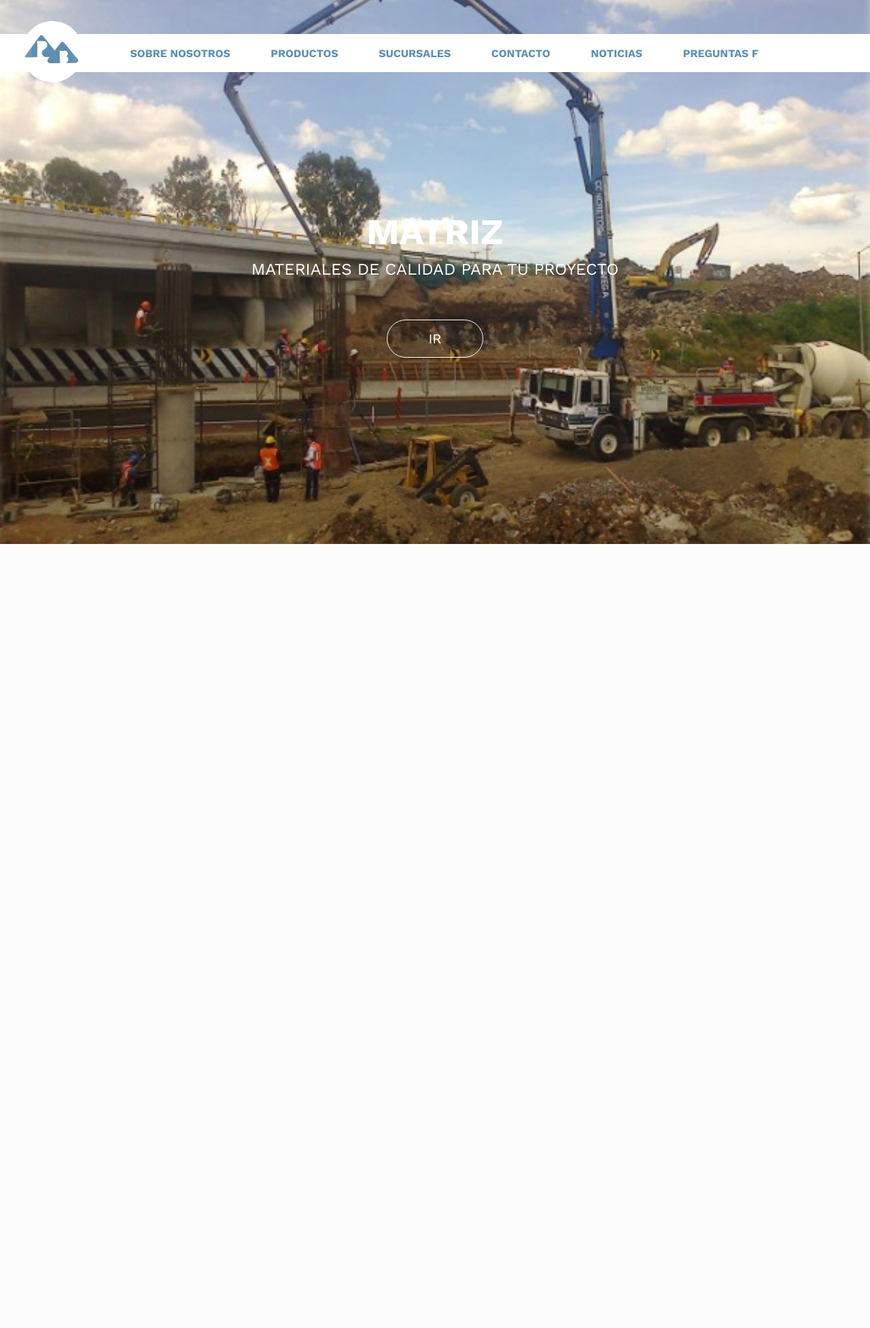
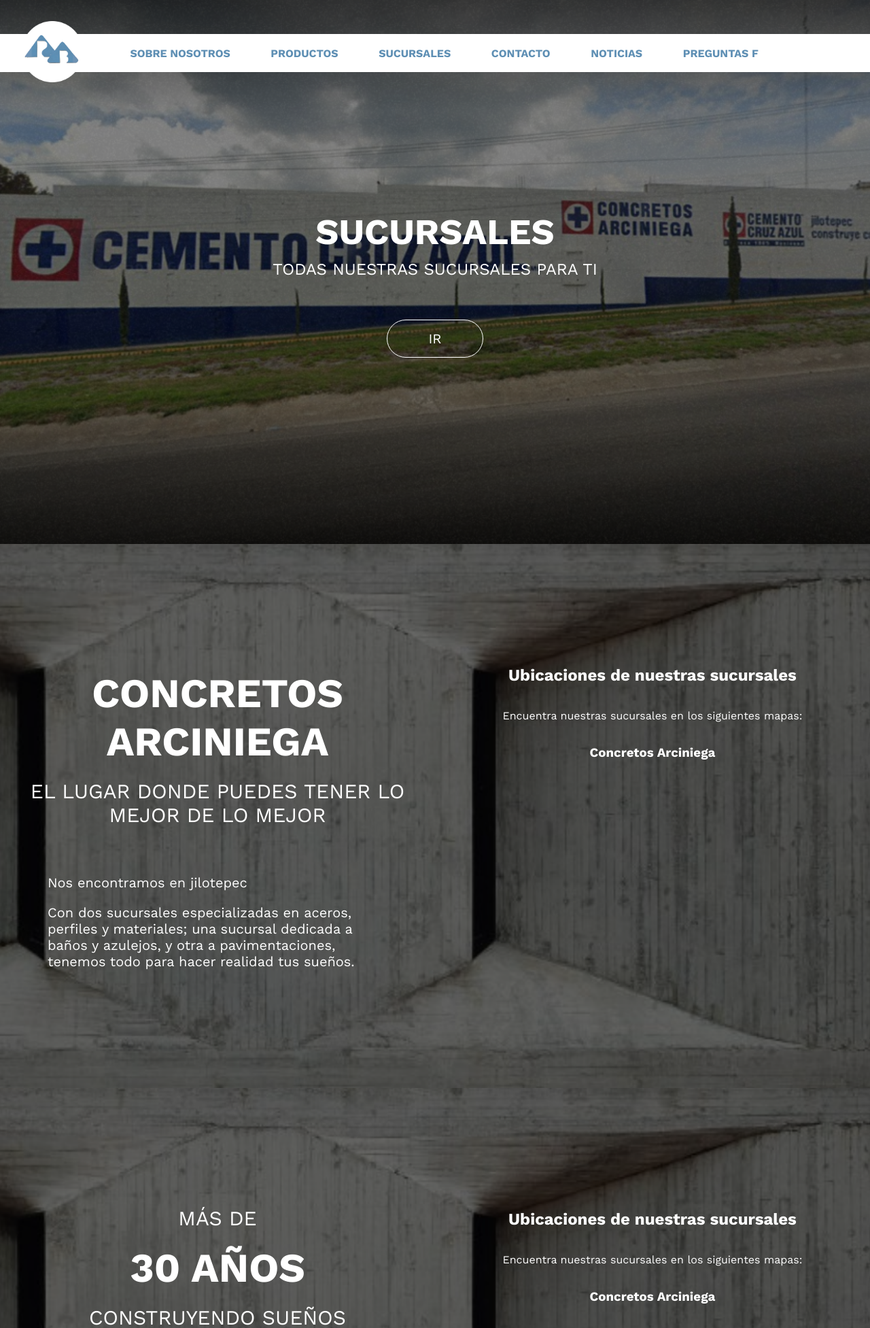
Before and after one commit to Dust-Man/Arciniega, a PHP site: page /sucursales.php in a window 1280 px wide. Shown: the top 1953 px of the page at 68% size. Before the commit the page ends 800 px from the top, so only its background shows below. Run offline with PHP 8.4, Linux system fonts and the light colour scheme; grey boxes are pictures that could not be loaded.

Commit message:
sucursales

```diff
--- a/css/principal.css
+++ b/css/principal.css
@@ -154,8 +154,8 @@
 .--imagen-bano-aesteri{
     background-image: url("../img/bano-aesteri.png");
 }
-.--grua{
-    background-image: url("../img/fondos/grua.jpg");
+.--sucursal{
+    background-image: url("../img/fondos/sucursal.jpg");
 }
 /*BOTONES*/
 .boton-accion{
--- a/sucursales.php
+++ b/sucursales.php
@@ -11,11 +11,127 @@
         include("./header.php")
 ?>
 <main>
-    <div class="layout1 --grua">
-            <h1 class="l1__title">MATRIZ</h1>
-            <p class="l1__caption --upper --mbottom60">Materiales de calidad para tu proyecto</p>
+    <div class="layout1 --sucursal">
+            <h1 class="l1__title">SUCURSALES</h1>
+            <p class="l1__caption --upper --mbottom60">Todas nuestras sucursales para ti</p>
             <a href="#contacto" class="boton-accion">Ir</a>
     </div>
+
+    <section id="experiencia-ubicaciones" class="layout2 --imagen-paredes-concreto">
+    <!-- Primera parte: Información de experiencia -->
+    <div>
+        <p class="texto-medio-grande">
+            <span class="texto-medio">CONCRETOS ARCINIEGA</span><span>El lugar donde puedes tener lo mejor de lo mejor</span>
+        </p>
+        <div class="contenedor-de-texto">
+            <p>Nos encontramos en jilotepec </p>
+            <p>Con dos sucursales especializadas en aceros, perfiles y materiales; una sucursal dedicada a baños y azulejos, y otra a pavimentaciones, tenemos todo para hacer realidad tus sueños.</p>
+        </div>
+    </div>
+
+    <!-- Segunda parte: Mapas de las ubicaciones -->
+    <div>
+        <h2>Ubicaciones de nuestras sucursales</h2>
+        <p>Encuentra nuestras sucursales en los siguientes mapas:</p>
+
+        <!-- Mapa 1: Concretos Arciniega -->
+        <h3>Concretos Arciniega</h3>
+        <div class="map-container">
+            <iframe
+                src="https://www.google.com/maps/embed?pb=!1m18!1m12!1m3!1d150.69417751034832!2d-99.5641527!3d19.940208!2m3!1f0!2f0!3f0!3m2!1i1024!2i768!4f13.1!3m3!1m2!1s0x85d249df153488f7%3A0xe939d90f4e7af2c!2sConcretos%20Arciniega!5e0!3m2!1ses-419!2smx!4v1700000000000!5m2!1ses-419!2smx"
+                width="100%"
+                height="300"
+                style="border:0;"
+                allowfullscreen=""
+                loading="lazy"
+            ></iframe>
+        </div>
+
+
+    </div>
+</section>
+
+
+<section id="experiencia-ubicaciones" class="layout2 --imagen-paredes-concreto">
+    <!-- Primera parte: Información de experiencia -->
+    <div>
+        <p class="texto-medio-grande">
+            <span>Más de</span><span class="texto-medio">30 años</span><span>Construyendo sueños</span>
+        </p>
+        <div class="contenedor-de-texto">
+            <p>Desde 1992 nos hemos encargado de distribuir materiales para construcción a los lugares más importantes de la zona norte del Estado de México.</p>
+            <p>Con dos sucursales especializadas en aceros, perfiles y materiales; una sucursal dedicada a baños y azulejos, y otra a pavimentaciones, tenemos todo para hacer realidad tus sueños.</p>
+        </div>
+    </div>
+
+    <!-- Segunda parte: Mapas de las ubicaciones -->
+    <div>
+        <h2>Ubicaciones de nuestras sucursales</h2>
+        <p>Encuentra nuestras sucursales en los siguientes mapas:</p>
+
+        <!-- Mapa 1: Concretos Arciniega -->
+        <h3>Concretos Arciniega</h3>
+        <div class="map-container">
+            <iframe
+                src="https://www.google.com/maps/embed?pb=!1m18!1m12!1m3!1d150.69417751034832!2d-99.5641527!3d19.940208!2m3!1f0!2f0!3f0!3m2!1i1024!2i768!4f13.1!3m3!1m2!1s0x85d249df153488f7%3A0xe939d90f4e7af2c!2sConcretos%20Arciniega!5e0!3m2!1ses-419!2smx!4v1700000000000!5m2!1ses-419!2smx"
+                width="100%"
+                height="300"
+                style="border:0;"
+                allowfullscreen=""
+                loading="lazy"
+            ></iframe>
+        </div>
+
+
+    </div>
+</section>
+
+<section id="experiencia-ubicaciones" class="layout2 --imagen-paredes-concreto">
+    <!-- Primera parte: Información de experiencia -->
+    <div>
+        <p class="texto-medio-grande">
+            <span>Más de</span><span class="texto-medio">CONCRETOS ARCINIEGA</span><span>Construyendo sueños</span>
+        </p>
+        <div class="contenedor-de-texto">
+            <p>Desde 1992 nos hemos encargado de distribuir materiales para construcción a los lugares más importantes de la zona norte del Estado de México.</p>
+            <p>Con dos sucursales especializadas en aceros, perfiles y materiales; una sucursal dedicada a baños y azulejos, y otra a pavimentaciones, tenemos todo para hacer realidad tus sueños.</p>
+        </div>
+    </div>
+
+    <!-- Segunda parte: Mapas de las ubicaciones -->
+    <div>
+        <h2>Ubicaciones de nuestras sucursales</h2>
+        <p>Encuentra nuestras sucursales en los siguientes mapas:</p>
+
+        <!-- Mapa 1: Concretos Arciniega -->
+        <h3>Concretos Arciniega</h3>
+        <div class="map-container">
+            <iframe
+                src="https://www.google.com/maps/embed?pb=!1m18!1m12!1m3!1d150.69417751034832!2d-99.5641527!3d19.940208!2m3!1f0!2f0!3f0!3m2!1i1024!2i768!4f13.1!3m3!1m2!1s0x85d249df153488f7%3A0xe939d90f4e7af2c!2sConcretos%20Arciniega!5e0!3m2!1ses-419!2smx!4v1700000000000!5m2!1ses-419!2smx"
+                width="100%"
+                height="300"
+                style="border:0;"
+                allowfullscreen=""
+                loading="lazy"
+            ></iframe>
+        </div>
+
+
+    </div>
+</section>
+
+        <section id="contacto" class="layout2 --imagen-bano-aesteri">
+            <div>
+                <h2 class="texto-contacto">Ingresa tus datos y nos pondremos en contacto</h2>
+            </div>
+            <div>
+                <?php
+                    include("./form-contacto.php")
+                ?>
+            </div>
+        </section>
 </main>
 </body>
+
+<script src="./scripts/header.js"></script>
 </html>
```
Also changed, not shown: img/fondos/grua.jpg (deleted), img/fondos/sucursal.jpg (added).
